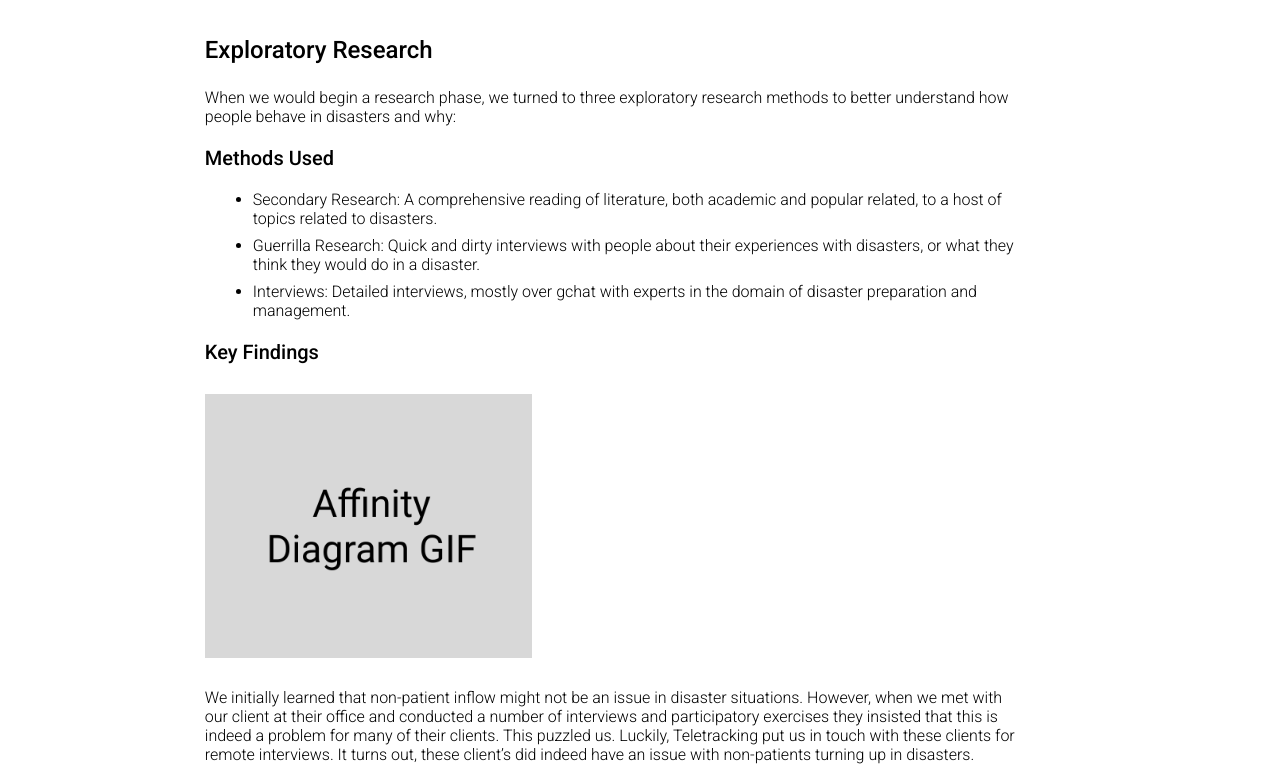
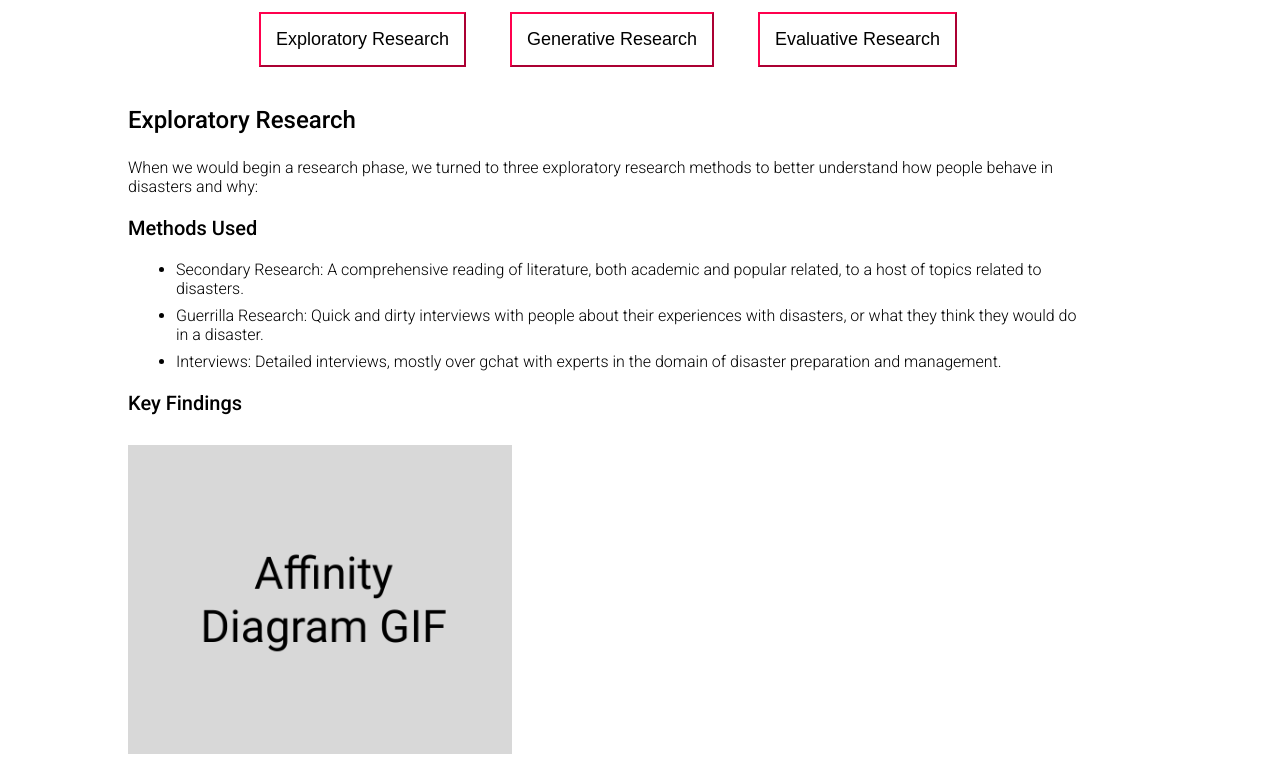
Before and after one commit to jkloeb/TT_Website, a plain HTML site: page research.html in a window 1280 px wide. Shown: the part 595-1372 px from the top of the page. Drawn offline with Linux system fonts and the light colour scheme.

Commit message:
Add files via upload

```diff
--- a/css/style.css
+++ b/css/style.css
@@ -50,6 +50,7 @@ header {
 
 /*********** NAV BAR ************/
 .navbar{
+    text-align: center;
     overflow: hidden;
     float: center;
     width: 100%;
@@ -83,10 +84,27 @@ header {
 
 /*********** BODY ************/
 section {
-    padding-left: 16%;
-    padding-right: 20%;
+    padding-left: 10%;
+    padding-right: 15%;
     padding-top: 15px;
     font-weight: 500;
+}
+
+.pageButtons {
+    text-align: center;
+}
+
+.button {
+    text-decoration: none;
+    display: inline-block;
+    color: black;
+    background-color: white;
+    border-color: #FF004D;
+    margin-left: 20px;
+    margin-right: 20px;
+    font-size: 18px;
+    padding: 15px;
+    cursor: pointer;
 }
 
 .heading {
--- a/research.html
+++ b/research.html
@@ -35,6 +35,13 @@
         <a href="index.html#AboutUs">About Us</a>
         <a href="https://medium.com/thedisasterartists">Project Diary</a>
     </div>
+
+
+    <section class="pageButtons">
+        <a href="#exploratory"><button class="button">Exploratory Research</button></a>
+        <a href="#generative"><button class="button">Generative Research</button></a>
+        <a href="#evaluative"><button class="button">Evaluative Research</button></a>
+    </section>
 
     <!-- Exploratory -->
     <section id="exploratory">
--- a/style.css
+++ b/style.css
@@ -50,6 +50,7 @@ header {
 
 /*********** NAV BAR ************/
 .navbar{
+    text-align: center;
     overflow: hidden;
     float: center;
     width: 100%;
@@ -83,10 +84,27 @@ header {
 
 /*********** BODY ************/
 section {
-    padding-left: 16%;
-    padding-right: 20%;
+    padding-left: 10%;
+    padding-right: 15%;
     padding-top: 15px;
     font-weight: 500;
+}
+
+.pageButtons {
+    text-align: center;
+}
+
+.button {
+    text-decoration: none;
+    display: inline-block;
+    color: black;
+    background-color: white;
+    border-color: #FF004D;
+    margin-left: 20px;
+    margin-right: 20px;
+    font-size: 18px;
+    padding: 15px;
+    cursor: pointer;
 }
 
 .heading {
```
Also changed, not shown: theSolution.html (+5 -0 lines).
